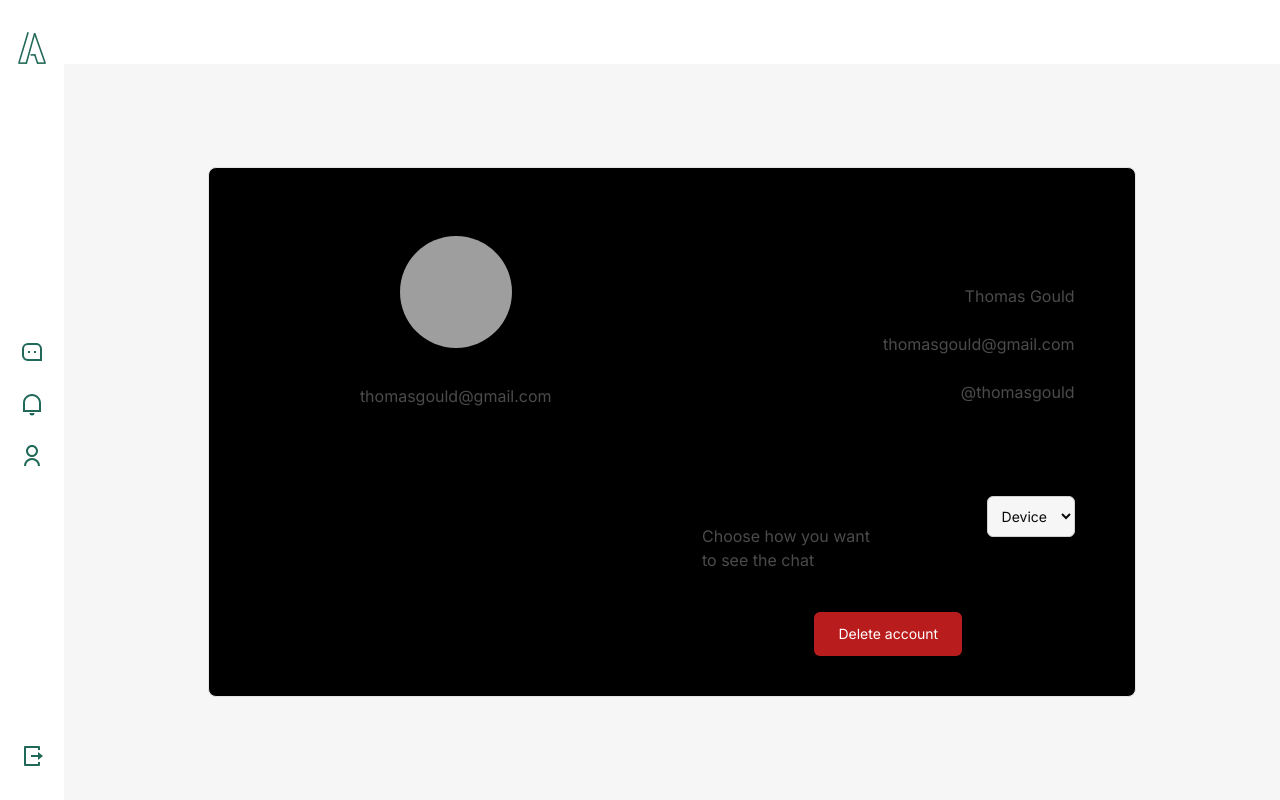
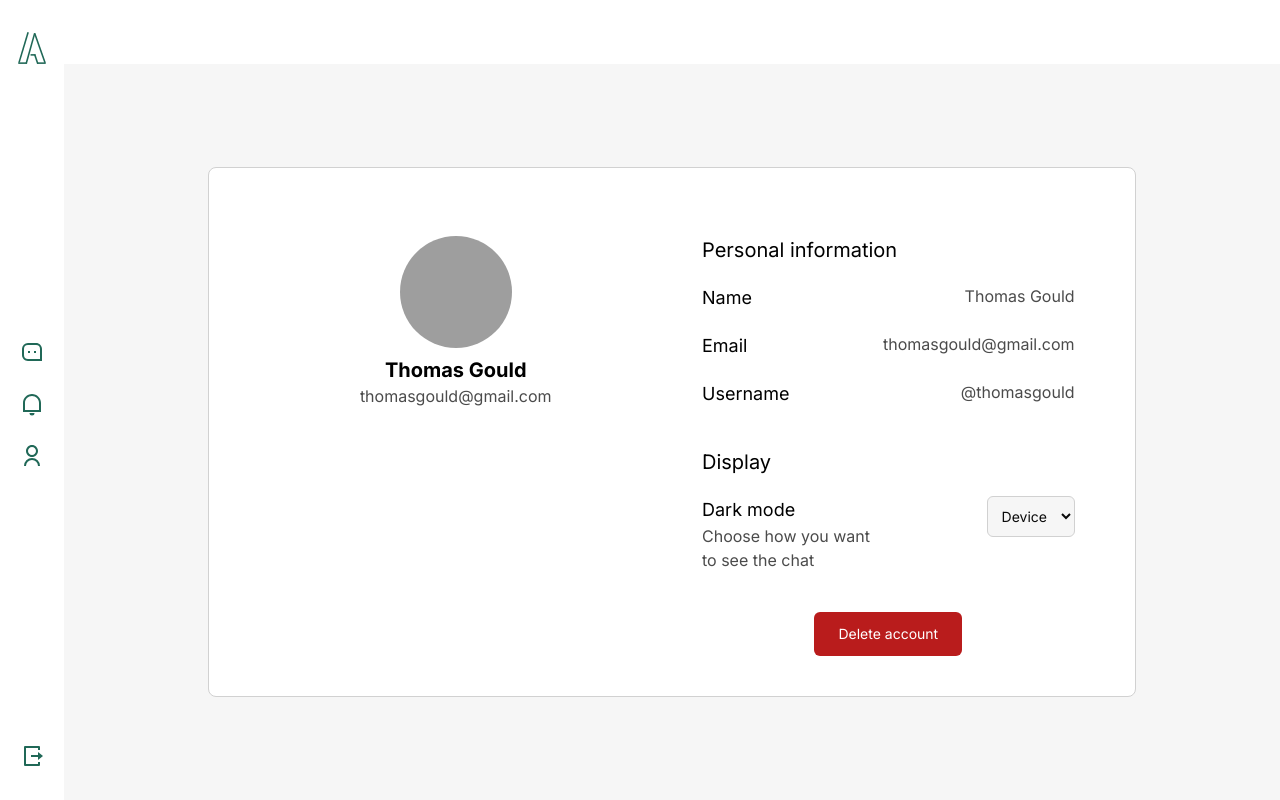
Before and after one commit to alejandrosandi22/chat, a Next.js app: page /profile in a window 1280 px wide. Built offline with nearby package versions, Linux system fonts and the light colour scheme; grey boxes are pictures that could not be loaded.

Commit message:
theme issues fixed

```diff
--- a/src/pages/profile.tsx
+++ b/src/pages/profile.tsx
@@ -13,7 +13,7 @@ export default function Profile() {
           <div className='profile-container h-full'>
             <Header />
             <div className='grid place-items-center h-full'>
-              <div className='grid grid-cols-1 lg:grid-cols-2 gap-5 my-8 lg:bg-black rounded-lg lg:p-10 lg:border'>
+              <div className='grid grid-cols-1 lg:grid-cols-2 gap-5 my-8 lg:bg-white lg:dark:bg-black rounded-lg lg:p-10 lg:border lg:border-gray-300 lg:dark:border-gray-600'>
                 <UserInformation />
                 <div className='space-y-3'>
                   <Settings />
```
